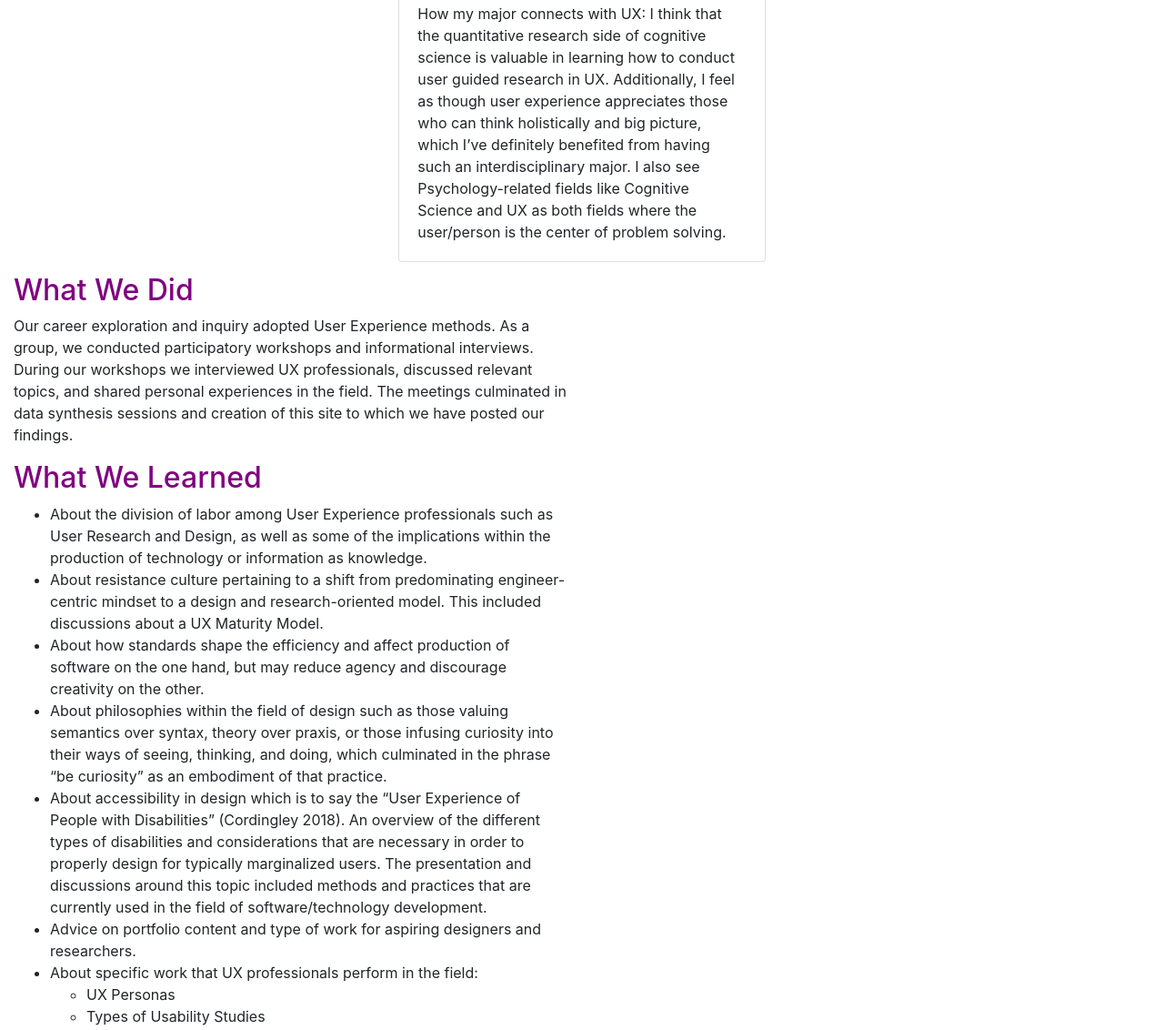
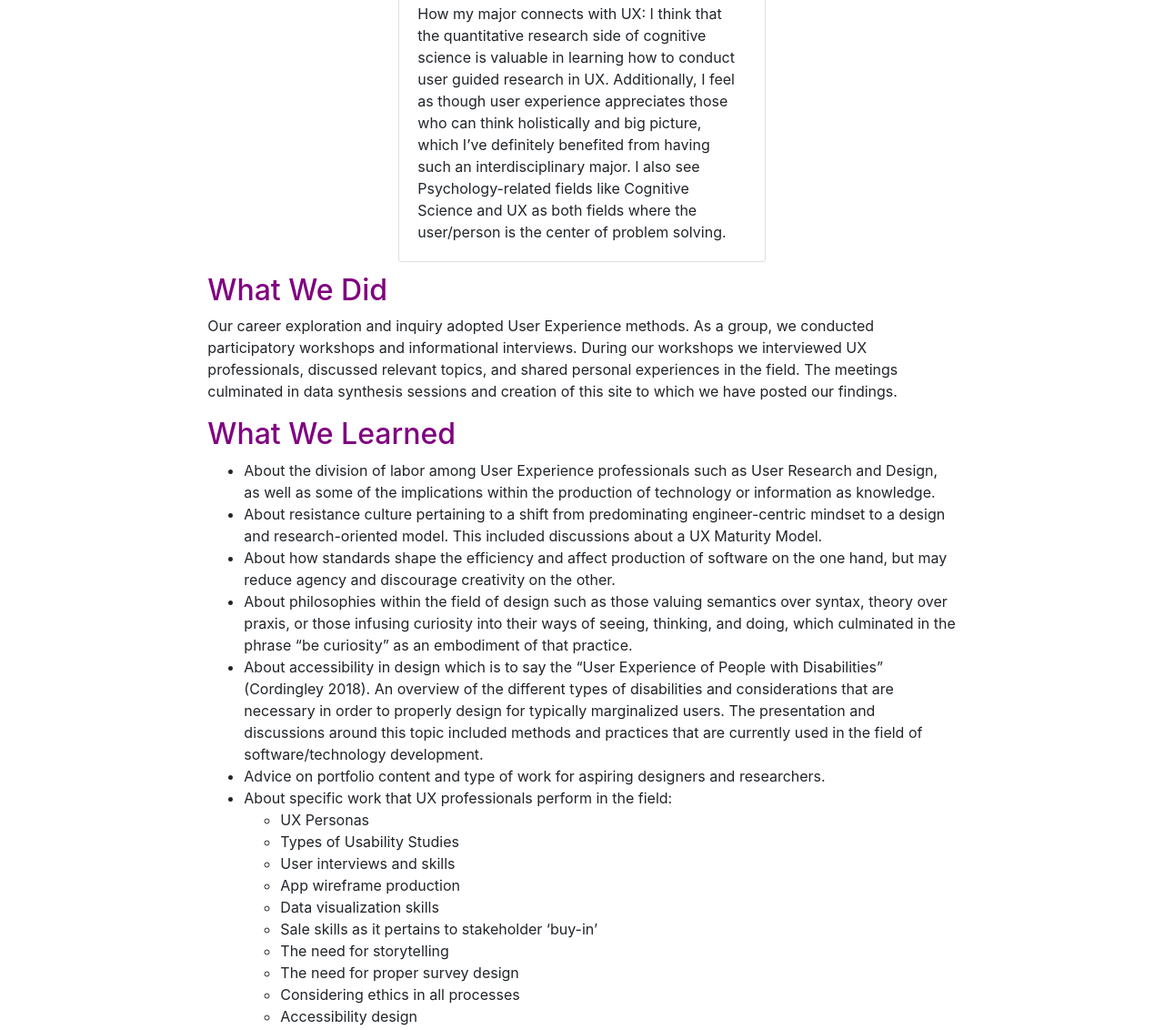
Before and after one commit to uclaux/uclaux.github.io, a plain HTML site: page index.html in a window 1280 px wide. Shown: the part 2216-3348 px from the top of the page at 91% size. Drawn offline with nearby package versions, Linux system fonts and the light colour scheme.

Commit message:
Update index.html

```diff
--- a/index.html
+++ b/index.html
@@ -204,8 +204,8 @@
 <div class="container-fluid">
 
 
-<div class="row">
-<div class="col">
+<div class="row justify-content-md-center">
+<div class="col-md-8">
 
 
 <h2 id="wwd">What We Did</h2>
@@ -214,8 +214,7 @@
 
 </div> <!--col-->
 
-<div class="col">
-</div> <!--col-->
+
 
 </div> <!--row-->
 
@@ -230,8 +229,8 @@
 <div class="container-fluid">
 
 
-<div class="row">
-<div class="col">
+<div class="row justify-content-md-center">
+<div class="col-md-8">
 
 <h2 id="wwl">What We Learned</h2>
 <ul><li>About the division of labor among User Experience professionals such as User Research and Design, as well as some of the implications within the production of technology or information as knowledge. </li>
@@ -257,11 +256,6 @@
 
 </div> <!--col-->
 
-<div class="col">
-
-
-
-</div> <!--col-->
 
 </div> <!--row-->
 
```
